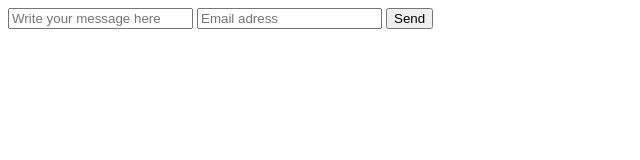
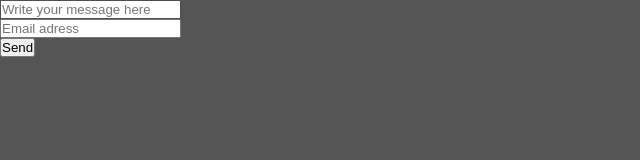
Before and after one commit to nacho185/Contact-form, a plain HTML site: page index.html in a window 1280 px wide. Shown: the whole page, without its empty margins (0-640 px from the left). Drawn offline with Linux system fonts and the light colour scheme.

Commit message:
🖌️🖌️color added
added background color to form

```diff
--- a/index.html
+++ b/index.html
@@ -8,7 +8,7 @@
     <title>Contact Form</title>
   </head>
   <body>
-    <div class="form_contaner">
+    <div class="form_container">
       <form action="https://formsubmit.co/ignacio13542@gmail.com" method="POST">
         <input
           type="text"
--- a/styles/styles.scss
+++ b/styles/styles.scss
@@ -0,0 +1,27 @@
+*,
+*::after,
+*::before {
+  margin: 0;
+  padding: 0;
+}
+body {
+  background-color: #555;
+}
+/*form_contaner*/
+.form_container {
+  background-color: #555;
+  display: flex;
+  flex-direction: column;
+  form {
+    display: flex;
+    flex-direction: column;
+    input {
+      width: max-content;
+    }
+    button {
+      width: max-content;
+      float: left;
+    }
+  }
+}
+/*end form_contaner*/
```
Also changed, not shown: styles/styles.css, 1 other file.
